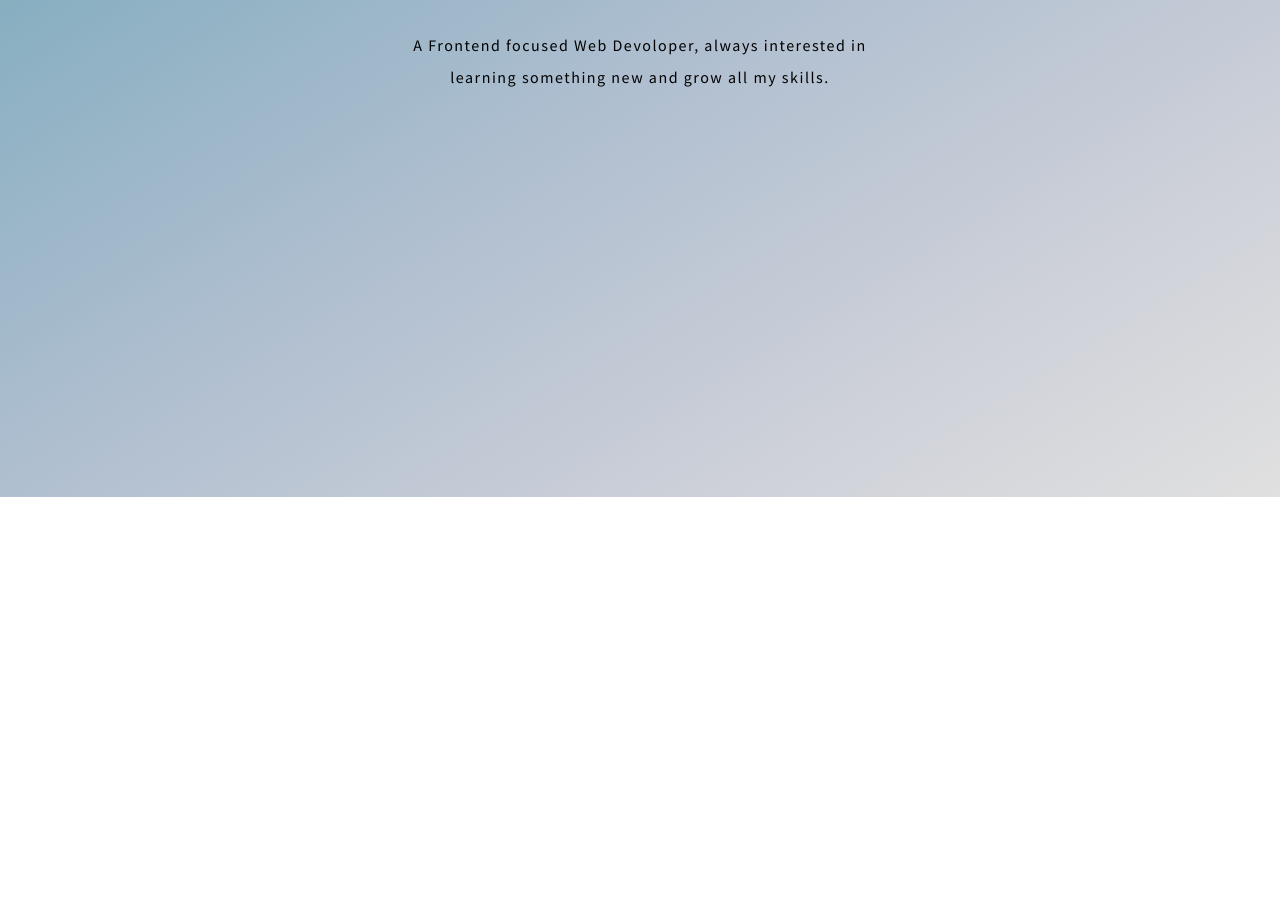
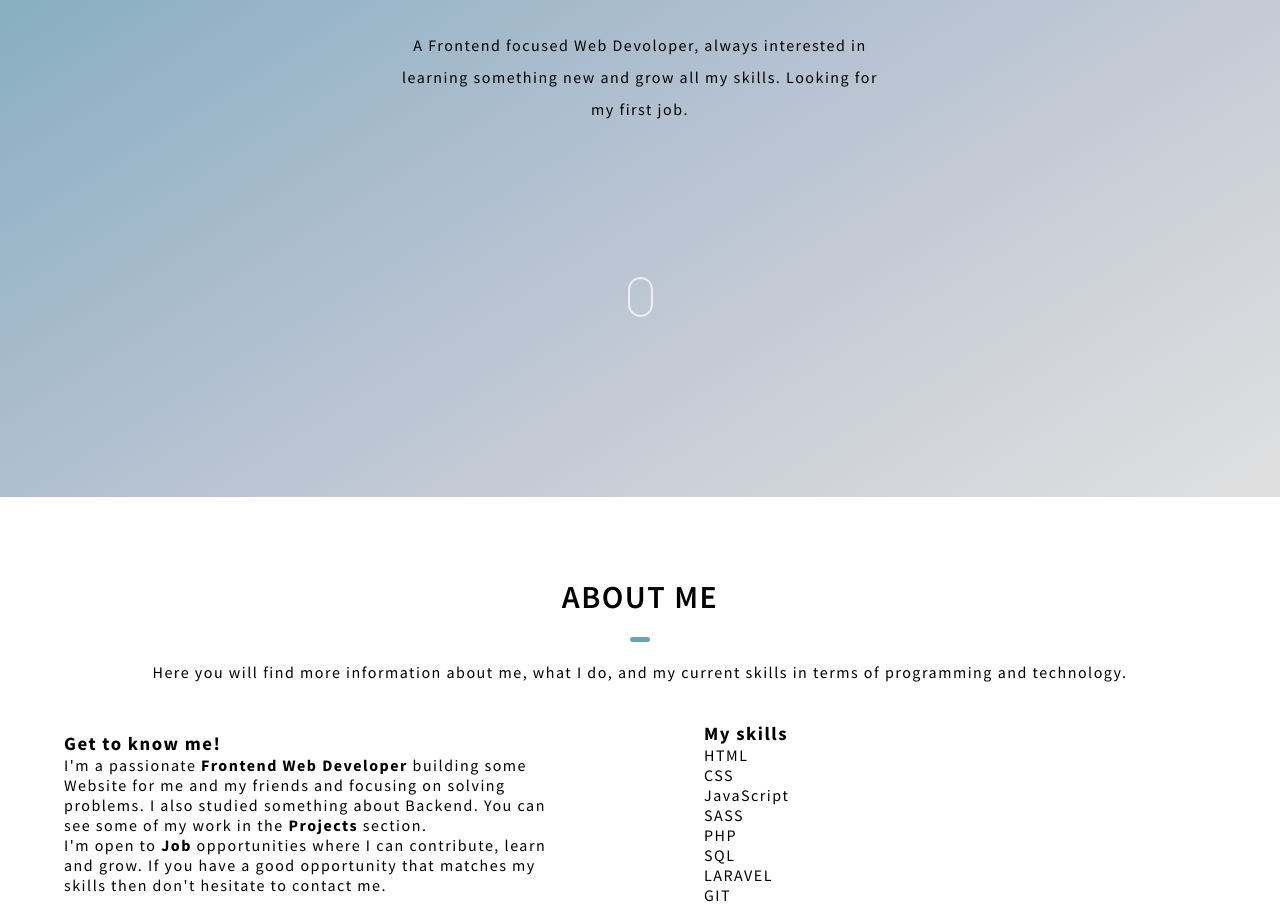
Before and after one commit to GiuseppeBlandi/portfolio, a website: page index.html in a window 1280 px wide. Shown: the part 303-1208 px from the top of the page. Before the commit the page ends 800 px from the top, so only its background shows below. Drawn offline with Linux system fonts and the light colour scheme.

Commit message:
hero-about

```diff
--- a/index.html
+++ b/index.html
@@ -84,8 +84,53 @@
         <div class="hero_info">
           <p class="text_primary">
             A Frontend focused Web Devoloper, always interested in learning
-            something new and grow all my skills.
+            something new and grow all my skills. Looking for my first job.
           </p>
+        </div>
+      </div>
+      <div class="home-hero__mouse-scroll-cont">
+        <div class="mouse"></div>
+      </div>
+    </section>
+
+    <section id="about">
+      <div class="about_content">
+        <h2>About me</h2>
+        <div class="about_content-separator"></div>
+        <p>
+          Here you will find more information about me, what I do, and my
+          current skills in terms of programming and technology.
+        </p>
+      </div>
+      <div class="about_info">
+        <div class="about_info-description">
+          <h3>Get to know me!</h3>
+          <div class="about_info-description-paragraph">
+            <p>
+              I'm a passionate <strong>Frontend Web Developer</strong> building
+              some Website for me and my friends and focusing on solving
+              problems. I also studied something about Backend. You can see some
+              of my work in the <strong>Projects</strong> section.
+            </p>
+            <p>
+              I'm open to <strong>Job</strong> opportunities where I can
+              contribute, learn and grow. If you have a good opportunity that
+              matches my skills then don't hesitate to contact me.
+            </p>
+          </div>
+        </div>
+        <div class="about_info-skills">
+          <h3>My skills</h3>
+          <div class="skills">
+            <div class="skills__skill">HTML</div>
+            <div class="skills__skill">CSS</div>
+            <div class="skills__skill">JavaScript</div>
+            <div class="skills__skill">SASS</div>
+            <div class="skills__skill">PHP</div>
+            <div class="skills__skill">SQL</div>
+            <div class="skills__skill">LARAVEL</div>
+            <div class="skills__skill">GIT</div>
+          </div>
         </div>
       </div>
     </section>
--- /dev/null
+++ b/sass/components/about.scss
@@ -0,0 +1,51 @@
+.about{
+
+    &_content{
+        margin-top: 5rem;
+        height: auto;
+        width: 100%;
+        display: flex;
+        flex-direction: column;
+        text-align: center;
+        justify-content: center;
+        align-items: center;
+
+        h2{
+            font-size: 2rem;
+            font-weight: 600;
+            text-transform: uppercase;
+        }
+        &-separator{
+            margin-top: 20px;
+            margin-bottom: 20px;
+            width: 20px;
+            height: 5px;
+            background-color:$lightAccent;
+            border-radius: $commonBorderRadius;
+        }
+
+        p{
+            width: 80%;
+            font-weight: 100;
+            margin-bottom: 40px;
+        }
+    }
+
+    &_info{
+        display: flex;
+        flex-direction: row;
+        justify-content: space-around;
+        align-items: center;
+        flex-wrap: wrap;
+
+        &-description{
+            width: 40%;
+            min-width: 400px;
+        }
+        &-skills{
+            width: 40%;
+            min-width: 400px;
+        }
+
+    }
+}
--- a/sass/components/hero.scss
+++ b/sass/components/hero.scss
@@ -13,7 +13,7 @@
         position: absolute;
         top:30%;
         width: 80%;
-        max-width: 50rem;
+
         display: flex;
         flex-direction: column;
         align-items: center;
@@ -24,6 +24,10 @@
             font-size: 3rem;
             font-weight: 900;
             margin-bottom: 2rem;
+            text-align: center;
+        }
+        @include respond(tab-port){
+            width: 95%;
         }
     }
     &_info{
@@ -32,5 +36,8 @@
         max-width: 30rem;
         font-size: 1rem;
         line-height: 2rem;
+        @include respond(tab-port){
+            width: 85%;
+        }
     }
 }
--- /dev/null
+++ b/sass/components/mouse_scroll.scss
@@ -0,0 +1,37 @@
+.mouse {
+  width: 25px;
+  height: 40px;
+  border: 2px solid #eee;
+  border-radius: 60px;
+  position: relative;
+  overflow: hidden;
+  top: 200px;
+  &::before {
+    content: '';
+    width: 5px;
+    height: 5px;
+    position: absolute;
+    top: 7px;
+    left: 50%;
+    transform: translateX(-50%);
+    background-color: #eee;
+    border-radius: 50%;
+    opacity: 1;
+    animation: wheel 1.3s infinite;
+    -webkit-animation: wheel 1.3s infinite;
+  }
+}
+
+@keyframes wheel {
+  to {
+    opacity: 0;
+    top: 27px;
+  }
+}
+
+@-webkit-keyframes wheel {
+  to {
+    opacity: 0;
+    top: 27px;
+  }
+}
--- a/sass/components/navbar.scss
+++ b/sass/components/navbar.scss
@@ -58,7 +58,7 @@
             display: flex;
             align-items: center;
             justify-content: space-between;
-            padding: 1rem 3rem;
+            padding: 1rem 2rem;
             @include respond(tab-port){
                 display: none;
             }
@@ -93,8 +93,10 @@
         background-color: $lightShades;
         color: $darkShades;
         position: absolute;
-        width: 100%;
+        width: 50%;
         top: 100%;
+        right: 0;
+        margin-left: 1px solid $darkShades;
         visibility: hidden;
 
             @include respond(tab-port){
@@ -110,7 +112,8 @@
                 text-transform: uppercase;
                 color: $darkShades;
                 border-bottom: 1px solid $darkAccent;
-                text-align: right;
+                border-left: 1px solid $darkAccent;
+                text-align: center;
                 font-weight: 600;
                 letter-spacing: 2px;
                 transition: color 1.3s;
--- a/sass/main.scss
+++ b/sass/main.scss
@@ -5,3 +5,5 @@
 
 @import 'components/navbar.scss';
 @import 'components/hero.scss';
+@import 'components/mouse_scroll.scss';
+@import 'components/about.scss';
```
Also changed, not shown: css/style.css.
